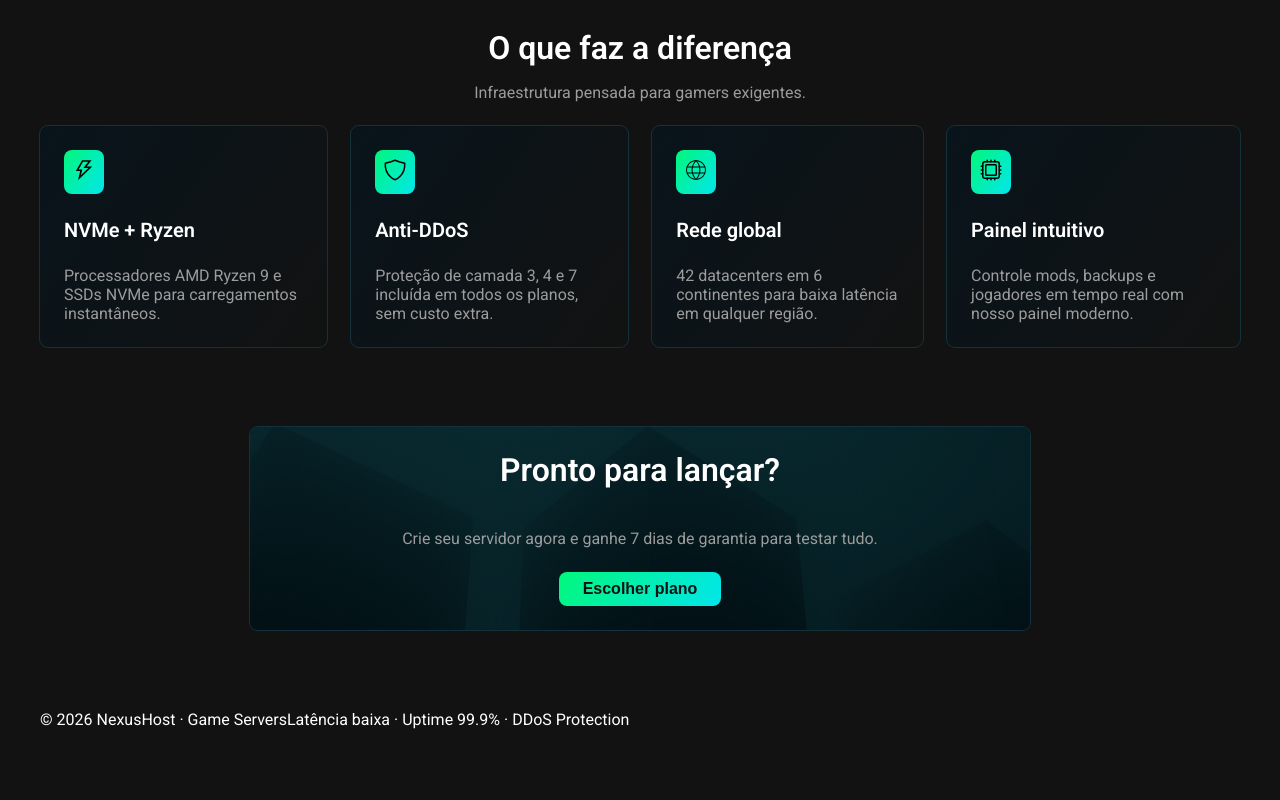
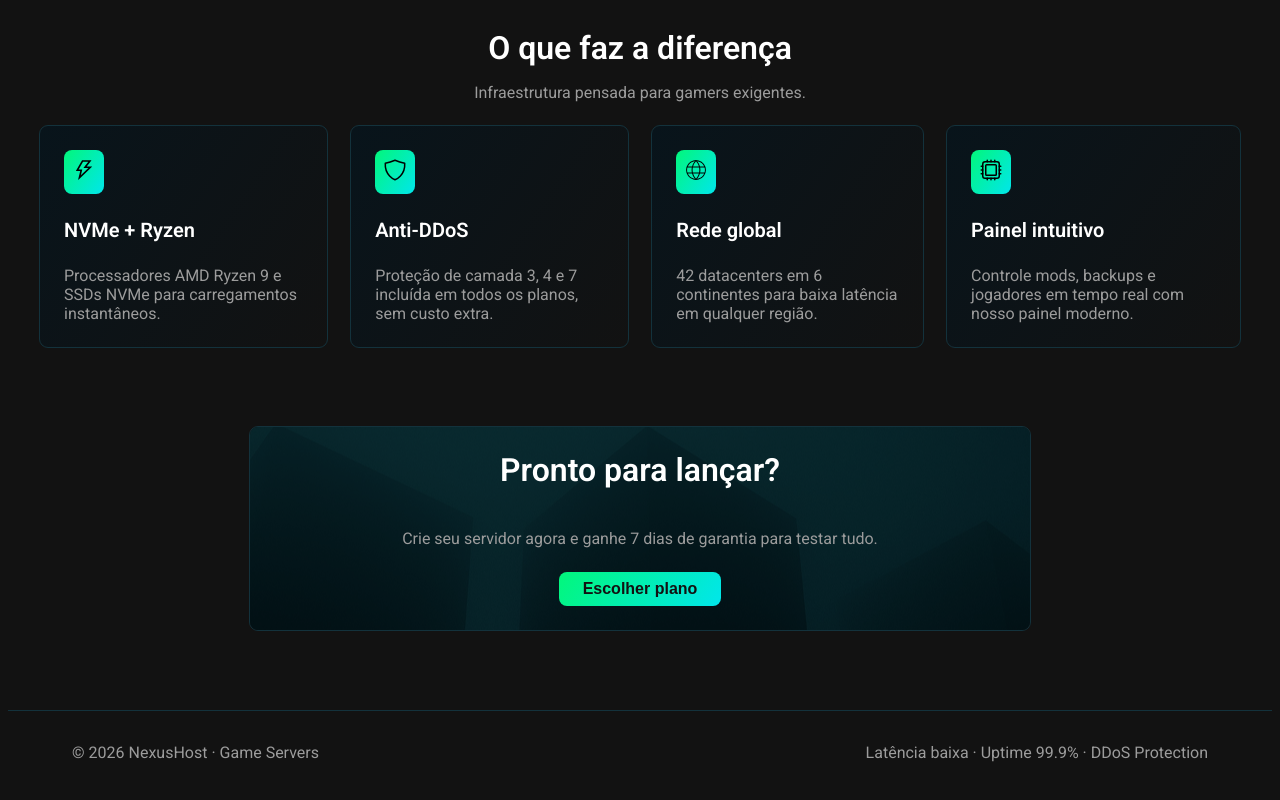
Before and after one commit to arthur94a/frontend-self-server-gaming, a React (Vite) app: page / in a window 1280 px wide. Shown: the part 656-1456 px from the top of the page. Before the commit the page ends 1393 px from the top, so only its background shows below. Built offline with nearby package versions, Linux system fonts and the light colour scheme.

Commit message:
Footer style

```diff
--- /dev/null
+++ b/src/components/footer/footer.module.scss
@@ -0,0 +1,13 @@
+.section {
+    border-top: 1px solid $blue-900;
+}
+
+.footer {
+    display: flex;
+    justify-content: space-between;
+    padding: 32px;
+
+    span {
+        color: $gray-300;
+    }
+}
--- a/src/components/footer/index.tsx
+++ b/src/components/footer/index.tsx
@@ -1,9 +1,11 @@
 import { Section } from '@components/section'
+
+import styles from './footer.module.scss'
 
 export function Footer() {
     return (
-        <Section>
-            <footer>
+        <Section className={styles.section}>
+            <footer className={styles.footer}>
                 <span>© 2026 NexusHost · Game Servers</span>
                 <span>Latência baixa · Uptime 99.9% · DDoS Protection</span>
             </footer>
```
